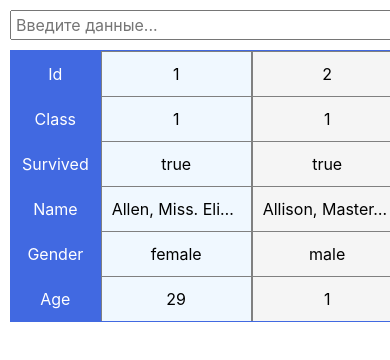
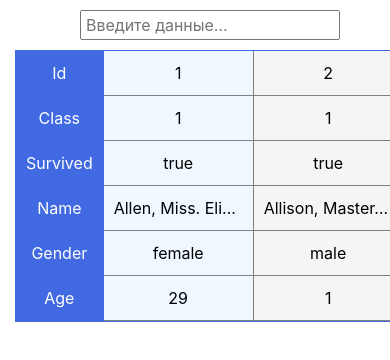
Before and after one commit to szx231/table, a website built with Vite: page src/index.html in a window 390 px wide. Shown: the top 360 px of the page. Built offline with nearby package versions, Linux system fonts and the light colour scheme; files whose address does not match are found by name.

Commit message:
fixed responsive

```diff
--- a/src/styles/global/main.css
+++ b/src/styles/global/main.css
@@ -99,13 +99,6 @@ table td {
   top: 0;
 }
 
-.table__body td {
-  border: 1px solid grey;
-}
-
-.table__body td:last-child {
-  border-right: none;
-}
 
 .table__body td:first-child {
   border-left: none;
@@ -131,7 +124,6 @@ table td {
 .tbody__tr {
   transition: all 0.3 ease-in-out;
   cursor: pointer;
-  border-right: 1px solid grey;
 }
 
 .tbody__tr:hover {
@@ -169,13 +161,12 @@ table td {
   border: none;
   background: transparent;
   cursor: pointer;
-  transition: opacity 0.3s ease-in-out;
-  opacity: 0;
+  transition: all 0.2s ease-in-out;
+  visibility: hidden;
 }
 
 .hidde__btn {
-  transition: opacity 0.3s ease-in-out;
-  opacity: 1;
+  visibility:visible;
 }
 
 .item__hide {
@@ -205,11 +196,23 @@ table td {
   display: block;
 }
 
+.tbody__tr td {
+  border-right: 1px solid grey;
+  border-bottom: 1px solid grey;
+}
+
+thead td {
+  border-bottom: 1px solid #4169e1;
+}
+
 
 @media (max-width:1190px) {
+  .container {
+    justify-content: inherit;
+  }
+
   .table {
     display: block;
-    width: 100%;
   }
 
   .wrapper {
@@ -227,11 +230,6 @@ table td {
     float: left;
   }
 
-  .table thead td {
-    border: 1px solid rgb(65, 105, 225);
-    border-bottom: none ;
-  }
-
   td {
     border-collapse: collapse;
   }
@@ -240,20 +238,9 @@ table td {
     border-collapse:  collapse;
   }
 
-  .table tbody td:last-child {
-    border-right: none;
-  }
-
-  .table tbody td:first-child {
-    border-left: 1px solid grey;
-  }
 
   .table tbody {
     overflow: auto;
-  }
-
-  .table__body td {
-    border: 1px solid grey;
   }
 
   .table tbody tr {
@@ -265,11 +252,21 @@ table td {
     display: block;
   }
 
-  .table__body td {
-    border-right: none;
+
+  .search {
+    width: auto;
+  }
+}
+
+@media (max-width:530px) {
+  .search {
+    width: auto;
+  }
+  .search__input {
+    width: auto;
   }
 
-  tbody tr td {
-    border-bottom: none !important;
+  .notFound {
+    left:  70%;
   }
 }
```
Also changed, not shown: dist/index.html, 2 other files.
